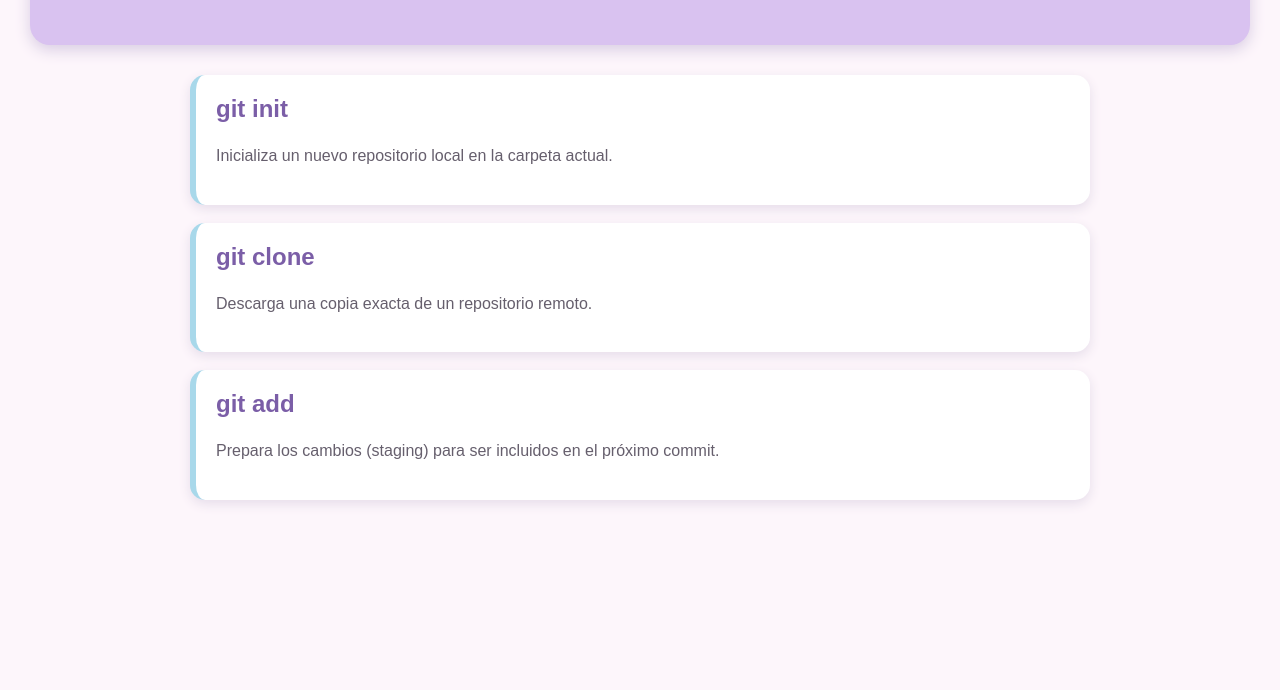
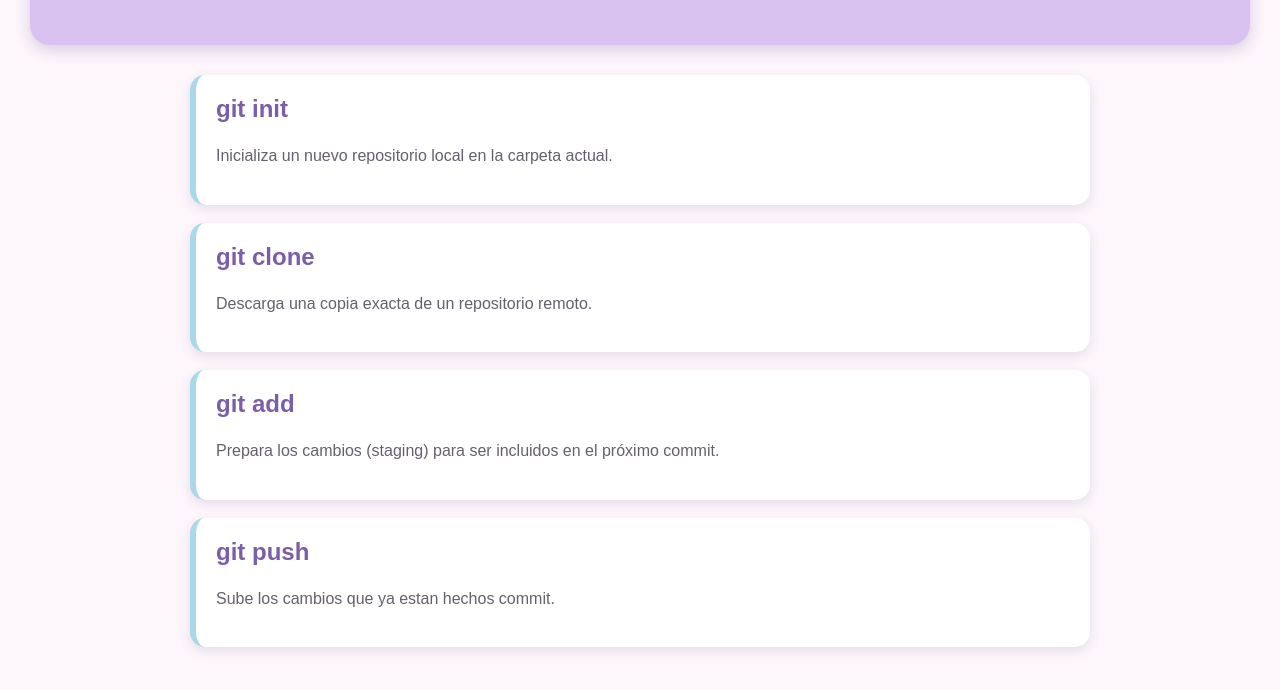
Before and after one commit to DomenicaPugo11/ramas, a plain HTML site: page Parte 2/Ramas/index.html in a window 1280 px wide. Shown: the part 160-850 px from the top of the page. Before the commit the page ends 800 px from the top, so only its background shows below. Drawn offline with Linux system fonts and the light colour scheme.

Commit message:
Agregar git Push en index

```diff
--- a/Parte 2/Ramas/index.html
+++ b/Parte 2/Ramas/index.html
@@ -25,6 +25,10 @@
             <p>Prepara los cambios (staging) para ser incluidos en el próximo commit.</p>
         </section>
         <!-- Aquí los estudiantes agregarán más comandos luego -->
+        <section class="comando">
+            <h2>git push</h2>
+            <p>Sube los cambios que ya estan hechos commit.</p>
+        </section>
     </main>
 </body>
 </html>
```
